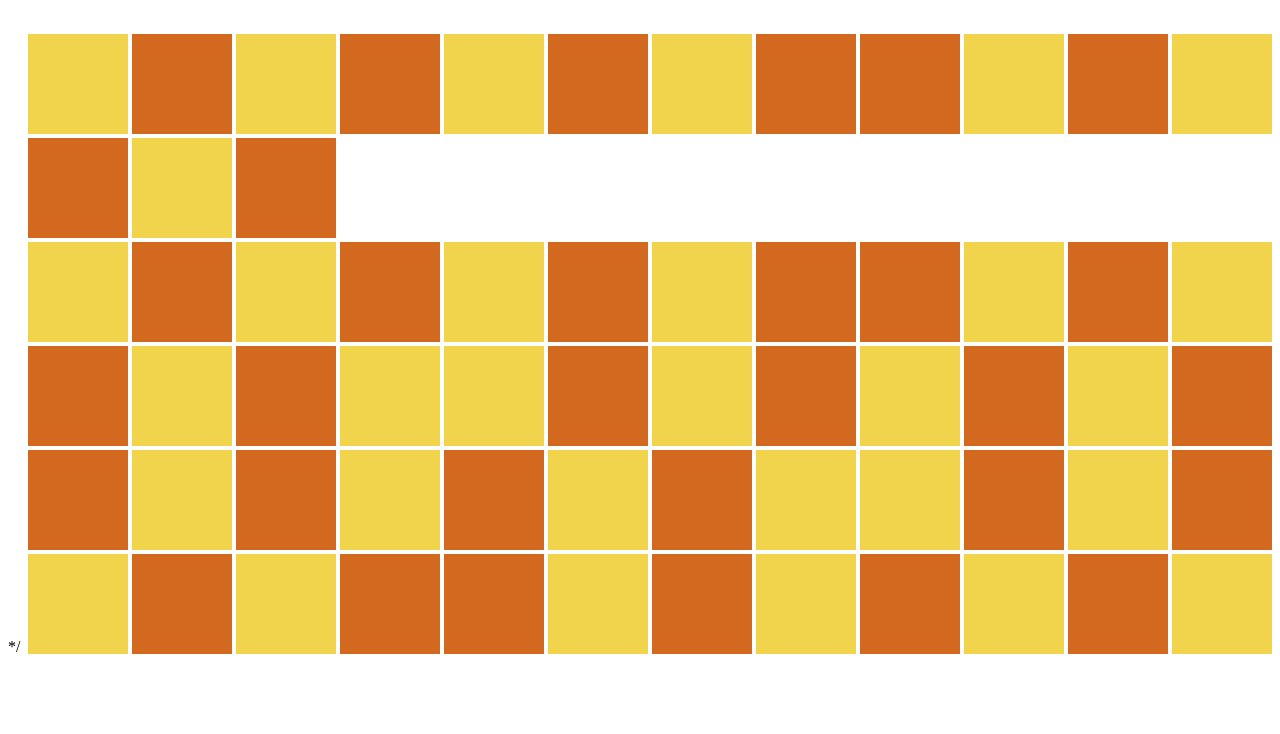
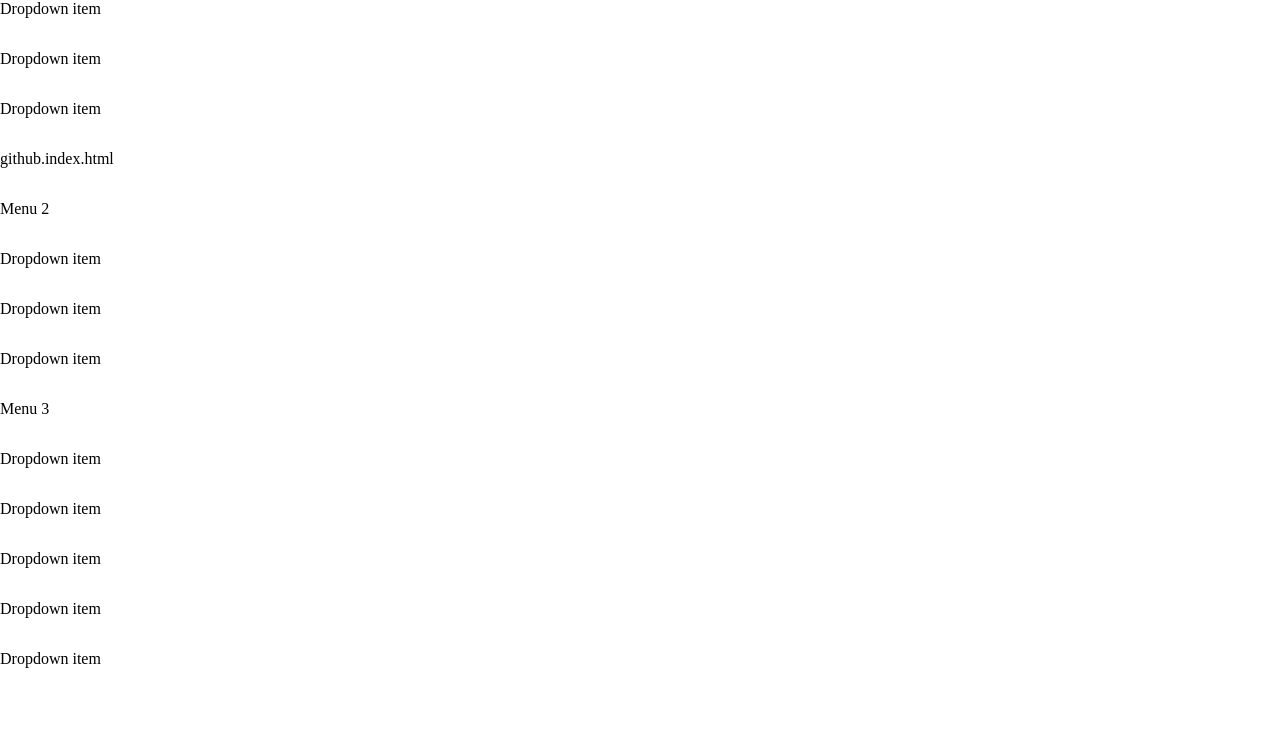
Before and after one commit to Nyiaway/Nyiaway.github.io, a plain HTML site: page test.html in a window 1280 px wide. Shown: the part 66-800 px from the top of the page. Drawn offline with Linux system fonts and the light colour scheme.

Commit message:
Add files via upload

```diff
--- a/style.css
+++ b/style.css
@@ -6,11 +6,11 @@ h2 	{
     color: #32a850;
 }
 
-    thead {
+thead {
     font-weight: bold;
     }
 
-    thead td {
+thead td {
         text-align: center;
     }
 
--- a/test.html
+++ b/test.html
@@ -1,157 +1,62 @@
 <!DOCTYPE html>
-<html lang="en">
+<html>
     <head>
-    <title>Test Divs</title>
+        <title>Test Menu</title>
         <style>
-      .light{
-          background-color: #f1d44b;
-           }
-.dark{
-    background-color: chocolate;
+            body{
+                margin:0px;
             }
 
-.square{
-    width: 100px;
-    height: 100px;
-    display: inline-block;
-    position: relative;
-    top: 20px;
-    left: 20px;
+            .menu{
+                position: absolute;
+                height: 50px;
+                width: 20%;
+                line-height: 50px;
+
             }
+            .menu-item{
 
-.black piece{
-    width: 100px;
-    height: 100px;
-    display: circle;
-    top: 20px;
-    left: 20px;
+            }
+            .dropdown:hover{
+                background-color: lightblue;
+            }
+            .dropdown-item {
                 color: black;
-    position: absolute;
+           text-decoration: none;
         }
     </style>
 </head>
 <body>
-    <h1>Checkers</h1>
-    <div id="board">
-        <div class="light square"></div>
-        <div class="dark square">
-            <div class="black piece"></div>
+<div class="menu">
+    <div class="menu-item">
+        Menu 1
+        <div class="dropdown">
+        <div class="dropdown-item">Dropdown item</div>
+        <div class="dropdown-item">Dropdown item</div>
+        <div class="dropdown-item">Dropdown item</div>
+        <div class="dropdown-item"><a herf="https://nyiaway.github.io/index.html/">github.index.html</a></div>
     </div>
-        <div class="light square"></div>
-        <div class="dark square">
-            <div class="black piece"></div>
 </div>
-        <div class="light square"></div>
-        <div class="dark square">
-            <div class="black piece"></div>
+    <div class="menu-item">
+        Menu 2
+        <div class="dropdown">
+        <div class="dropdown-item">Dropdown item</div>
+        <div class="dropdown-item">Dropdown item</div>
+        <div class="dropdown-item">Dropdown item</div>
     </div>
-        <div class="light square"></div>
-        <div class="dark square">
-            <div class="black piece"></div>
+</div>
+    <div class="menu-item">
+        Menu 3
+        <div class="dropdown">
+        <div class="dropdown-item">Dropdown item</div>
+        <div class="dropdown-item">Dropdown item</div>
+        <div class="dropdown-item">Dropdown item</div>
+        <div class="dropdown-item">Dropdown item</div>
+        <div class="dropdown-item">Dropdown item</div>
+    </div>
+</div>
 </div>
 
-        <div class="dark square">
-            <div class="black piece"></div>
-        </div>
-        <div class="light square"></div>
-        <div class="dark square">
-            <div class="blac kpiece"></div>
-        </div>
-        <div class="light square"></div>
-        <div class="dark square">
-            <div class="black piece"></div>
-        </div>
-        <div class="light square"></div>
-        <div class="dark square">
-            <div class="black piece"></div>
-        </div>
-        <div class="lightsquare"></div>
 
-        <div class="light square"></div>
-        <div class="dark square">
-            <div class="black piece"></div>
-        </div>
-        <div class="light square"></div>
-        <div class="dark square">
-            <div class="black piece"></div>
-        </div>
-        <div class="light square"></div>
-        <div class="dark square">
-            <div class="black piece"></div>
-        </div>
-        <div class="light square"></div>
-        <div class="dark square">
-            <div class="black piece"></div>
-        </div>
-
-        <div class="dark square"></div>
-        <div class="light square"></div>
-        <div class="dark square"></div>
-        <div class="light square"></div>
-        <div class="dark square"></div>
-        <div class="light square"></div>
-        <div class="dark square"></div>
-        <div class="light square"></div>
-
-        <div class="light square"></div>
-        <div class="dark square"></div>
-        <div class="light square"></div>
-        <div class="dark square"></div>
-        <div class="light square"></div>
-        <div class="dark square"></div>
-        <div class="light square"></div>
-        <div class="dark square"></div>
-
-        <div class="dark square">
-            <div class="red piece"></div>
-        </div>
-        <div class="light square"></div>
-        <div class="dark square">
-            <div class="red piece"></div>
-        </div>
-        <div class="light square"></div>
-        <div class="dark square">
-            <div class="red piece"></div>
-        </div>
-        <div class="light square"></div>
-        <div class="dark square">
-            <div class="red piece"></div>
-        </div>
-        <div class="light square"></div>
-
-        <div class="light square"></div>
-        <div class="dark square">
-            <div class="red piece"></div>
-        </div>
-        <div class="light square"></div>
-        <div class="dark square">
-            <div class="red piece"></div>
-        </div>
-        <div class="light square"></div>
-        <div class="dark square">
-            <div class="red piece"></div>
-        </div>
-        <div class="light square"></div>
-        <div class="dark square">
-            <div class="red piece"></div>
-        </div>
-
-        <div class="dark square">
-            <div class="red piece"></div>
-        </div>
-        <div class="light square"></div>
-        <div class="dark square">
-            <div class="red piece"></div>
-        </div>
-        <div class="light square"></div>
-        <div class="dark square">
-            <div class="red piece"></div>
-        </div>
-        <div class="light square"></div>
-        <div class="dark square">
-            <div class="red piece"></div>
-        </div>
-        <div class="light square"></div>
-    </div>
 </body>
-</html>*/
+</html>
```
Also changed, not shown: menutest.html (added, +109 -0 lines). Lines whose indentation alone changed are shown as unchanged.
